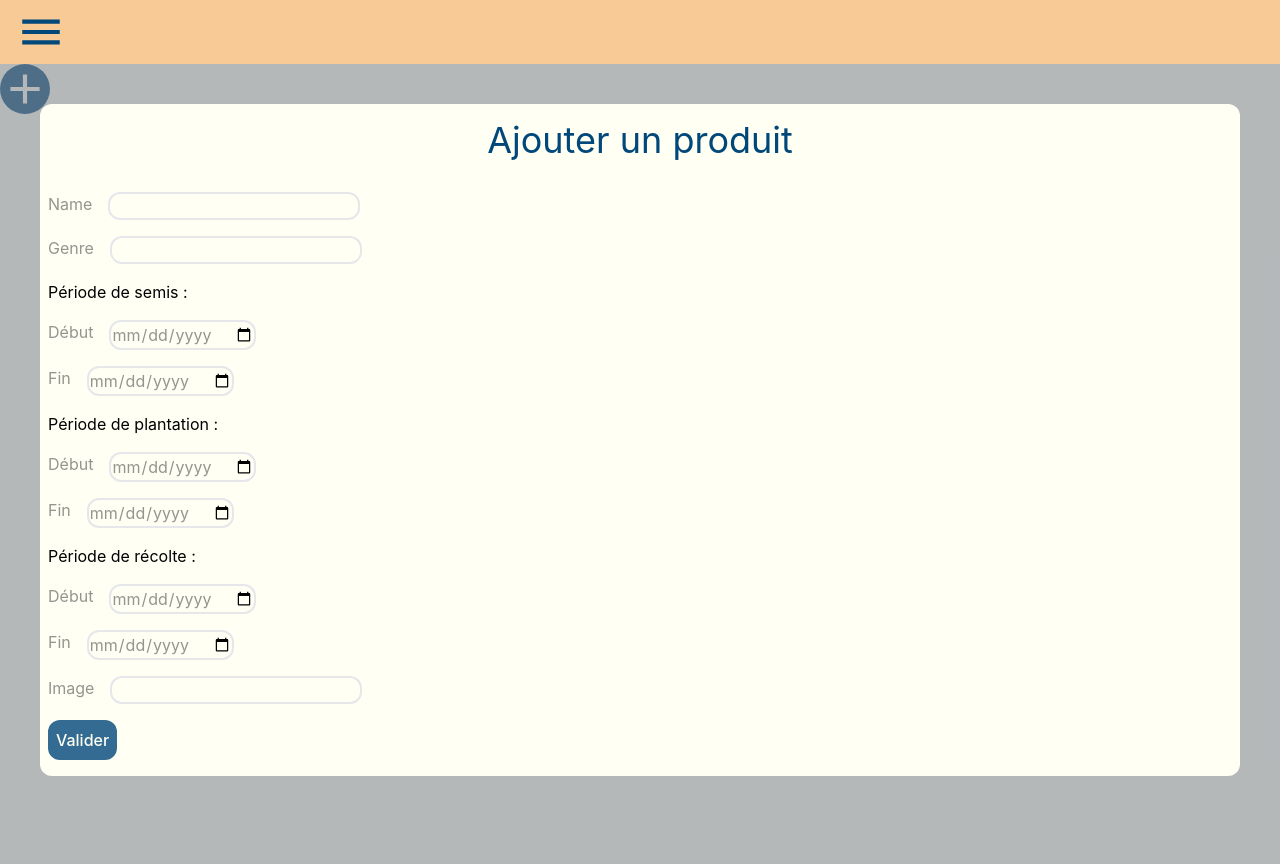
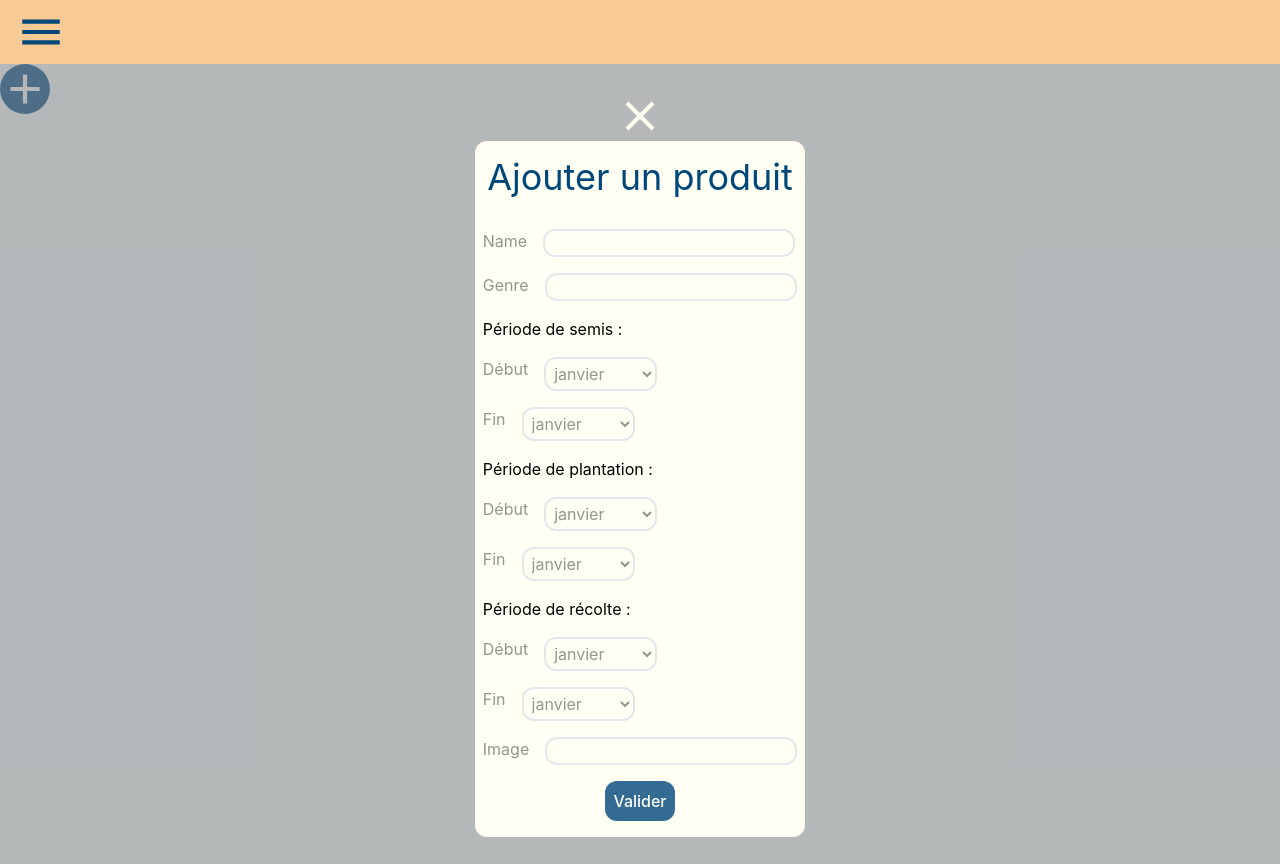
Before and after one commit to Yannis-Barba/mygarden, a Next.js app: page /fiches in a window 1280 px wide. Both pictures are taken after a click on the element 25 px from the left and 89 px from the top of the page. Built offline with nearby package versions, Linux system fonts and the light colour scheme.

Commit message:
replace the date input by select with options for the 12 months + finish the CSS for the form

```diff
--- a/components/CreateProduct.jsx
+++ b/components/CreateProduct.jsx
@@ -1,39 +1,94 @@
-function CreateProduct() {
+import { useState } from "react";
+import CloseIcon from '@mui/icons-material/Close';
+
+function CreateProduct({setShowCreateProduct}) {
+
+    const [name, setName] = useState("");
+    const [genre, setGenre] = useState("");
+    const [semisStart, setSemisStart] = useState("janvier");
+    const [semisEnd, setSemisEnd] = useState("janvier");
+    const [plantationStart, setPlantationStart] = useState("janvier");
+    const [plantationEnd, setPlantationEnd] = useState("janvier");
+    const [recolteStart, setRecolteStart] = useState("janvier");
+    const [recolteEnd, setRecolteEnd] = useState("janvier");
+    const [imgUrl, setImgUrl] = useState("")
+
+
+    const months = ["janvier", "février", "mars", "avril", "mai", "juin", "juillet", "août", "septembre", "octobre", "novembre", "décembre"]
     return (
-        <div className="absolute bg-gray-500/50 h-full w-full p-10">
+        <div className="absolute bg-gray-500/50 h-full w-full p-10 flex flex-col justify-center items-center">
+            <CloseIcon sx={{color: "#FFFFF4", fontSize: 50}} className="cursor-pointer" onClick={() => setShowCreateProduct(false)}/>
             <form className="bg-third py-4 px-2 flex flex-col gap-4 rounded-xl">
                 <h1 className="text-secondary text-4xl w-full text-center mb-4">Ajouter un produit</h1>
                 <label htmlFor="name" className="text-fourth/50 flex gap-4"> Name
-                    <input id="name"type="text" className="rounded-xl border-2 bg-transparent"></input>
+                    <input id="name"type="text" className="rounded-xl border-2 bg-transparent" value={name} onChange={(e) => setName(e.target.value)}></input>
                 </label>
                 <label htmlFor="genre" className="text-fourth/50 flex gap-4"> Genre
-                    <input id="genre"type="text" className="rounded-xl border-2 bg-transparent"></input>
+                    <input id="genre"type="text" className="rounded-xl border-2 bg-transparent" value={genre} onChange={(e) => setGenre(e.target.value)}></input>
                 </label>
                 <h3>Période de semis : </h3>
-                <label htmlFor="semisStart" className="text-fourth/50 flex gap-4"> Début
-                    <input id="semisStart" type="date" className="rounded-xl border-2 bg-transparent"></input>
+                <label htmlFor="semisStart" className="text-fourth/50 flex gap-4" > Début
+                <select id="semisStart" className="rounded-xl border-2 bg-transparent p-1" value={semisStart} onChange={(e) => setSemisStart(e.target.value)}>
+                        {months.map((month, index) => {
+                            return (
+                                <option key={index}>{month}</option>
+                            )
+                        })}
+                    </select>
                 </label>
-                <label htmlFor="semisEnd" className="text-fourth/50 flex gap-4"> Fin
-                    <input id="semisEnd" type="date" className="rounded-xl border-2 bg-transparent"></input>
+                <label htmlFor="semisEnd" className="text-fourth/50 flex gap-4" > Fin
+                <select id="semisEnd" className="rounded-xl border-2 bg-transparent p-1" value={semisEnd} onChange={(e) => setSemisEnd(e.target.value)}>
+                        {months.map((month, index) => {
+                            return (
+                                <option key={index}>{month}</option>
+                            )
+                        })}
+                    </select>
                 </label>
                 <h3>Période de plantation : </h3>
-                <label htmlFor="plantationStart" className="text-fourth/50 flex gap-4"> Début
-                    <input id="plantationStart" type="date" className="rounded-xl border-2 bg-transparent"></input>
+                <label htmlFor="plantationStart" className="text-fourth/50 flex gap-4" > Début
+                    <select id="plantationStart" className="rounded-xl border-2 bg-transparent p-1" value={plantationStart} onChange={(e) => setPlantationStart(e.target.value)}>
+                        {months.map((month, index) => {
+                            return (
+                                <option key={index}>{month}</option>
+                            )
+                        })}
+                    </select>
                 </label>
-                <label htmlFor="plantationEnd" className="text-fourth/50 flex gap-4"> Fin
-                    <input id="plantationEnd" type="date" className="rounded-xl border-2 bg-transparent"></input>
+                <label htmlFor="plantationEnd" className="text-fourth/50 flex gap-4" > Fin
+                <select id="plantationEnd" className="rounded-xl border-2 bg-transparent p-1" value={plantationEnd} onChange={(e) => setPlantationEnd(e.target.value)}>
+                        {months.map((month, index) => {
+                            return (
+                                <option key={index}>{month}</option>
+                            )
+                        })}
+                    </select>
                 </label>
                 <h3>Période de récolte : </h3>
-                <label htmlFor="recolteStart" className="text-fourth/50 flex gap-4"> Début
-                    <input id="recolteStart" type="date" className="rounded-xl border-2 bg-transparent"></input>
+                <label htmlFor="recolteStart" className="text-fourth/50 flex gap-4" > Début
+                <select id="recoltesStart" className="rounded-xl border-2 bg-transparent p-1" value={recolteStart} onChange={(e) => setRecolteStart(e.target.value)}>
+                        {months.map((month, index) => {
+                            return (
+                                <option key={index}>{month}</option>
+                            )
+                        })}
+                    </select>
                 </label>
-                <label htmlFor="recolteEnd" className="text-fourth/50 flex gap-4"> Fin
-                    <input id="recolteEnd" type="date" className="rounded-xl border-2 bg-transparent"></input>
+                <label htmlFor="recolteEnd" className="text-fourth/50 flex gap-4" > Fin
+                <select id="recolteEnd" className="rounded-xl border-2 bg-transparent p-1" value={recolteEnd} onChange={(e) => setRecolteEnd(e.target.value)}>
+                        {months.map((month, index) => {
+                            return (
+                                <option key={index}>{month}</option>
+                            )
+                        })}
+                    </select>
                 </label>
                 <label htmlFor="imgUrl" className="text-fourth/50 flex gap-4"> Image
-                    <input id="imgUrl" type="text" className="rounded-xl border-2 bg-transparent"></input>
+                    <input id="imgUrl" type="text" className="rounded-xl border-2 bg-transparent" value={imgUrl} onChange={(e) => setImgUrl(e.target.value)}></input>
                 </label>
-                <div className="bg-secondary/80 w-fit p-2 rounded-xl text-third font-medium">Valider</div>
+                <div className="w-full flex justify-center">
+                    <div className="bg-secondary/80 w-fit p-2 rounded-xl text-third font-medium">Valider</div>
+                </div>
             </form>
 
         </div>
--- a/pages/fiches.jsx
+++ b/pages/fiches.jsx
@@ -8,7 +8,7 @@ function fiches() {
     return (
         <Layout pageTitle={"Fiches"}>
             <div>
-                {showCreateProduct && <CreateProduct/>}
+                {showCreateProduct && <CreateProduct setShowCreateProduct={setShowCreateProduct}/>}
                 <div id="addProduct" className="bg-secondary/80 w-fit rounded-full cursor-pointer" onClick={() => setShowCreateProduct(!showCreateProduct)}>
                     <AddIcon sx={{color: "#FFFFF4", fontSize: 50}}/>
                 </div>
```
